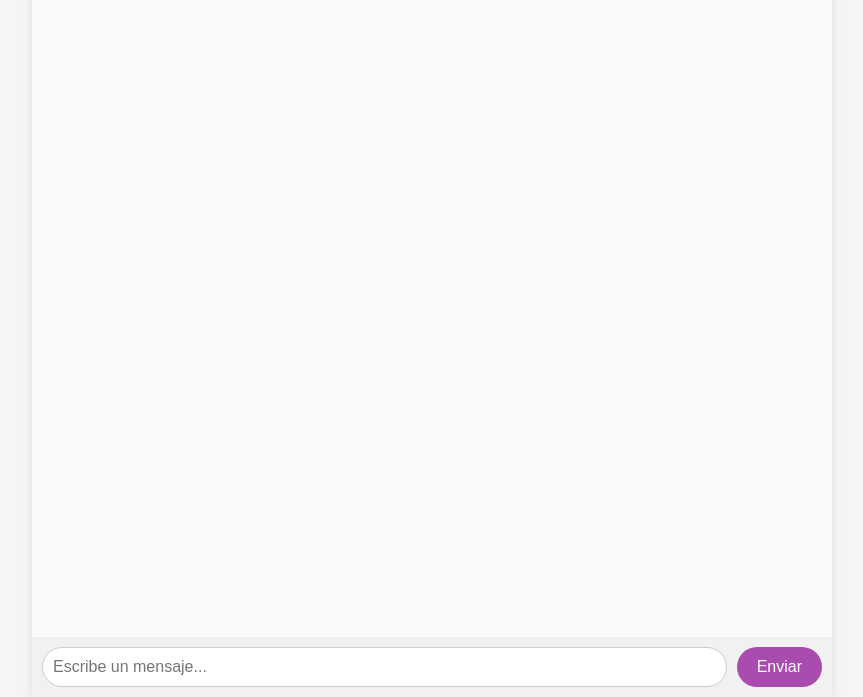
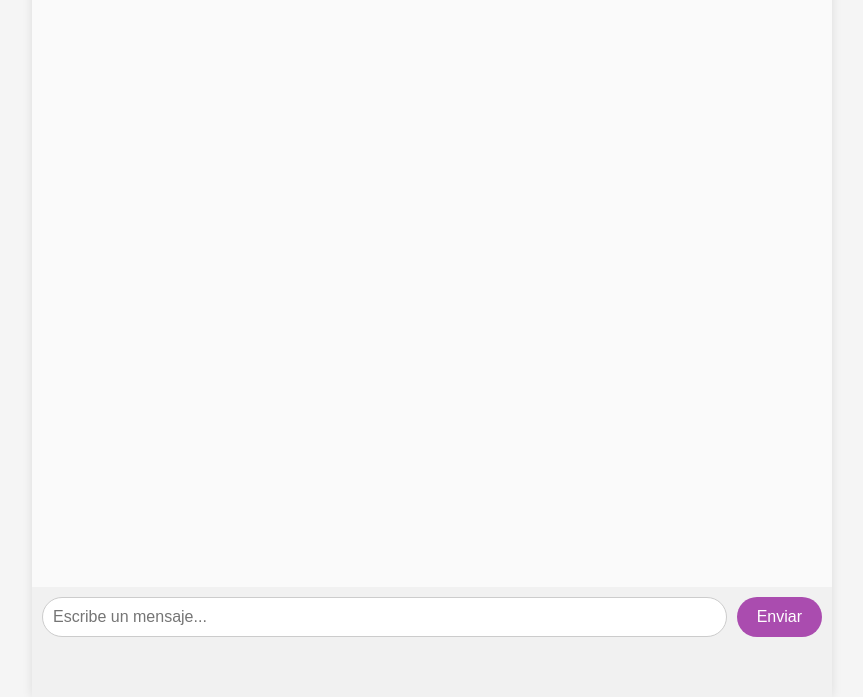
Before and after one commit to Carla64/agente_mc_frontend, a plain HTML site: page index.html in a window 1280 px wide. Shown: the part 103-800 px from the top of the page, without its empty margins (208-1071 px from the left). Drawn offline with Linux system fonts and the light colour scheme.

Commit message:
Ajustes para dispositivos móviles

```diff
--- a/style.css
+++ b/style.css
@@ -60,7 +60,7 @@ body {
 
 .chat-input {
     display: flex;
-    padding: 10px;
+    padding: 10px 10px 60px 10px;
     background: var(--color-input-bg);
     flex: 0 0 auto; /* No crecer ni encogerse */
 }
```
